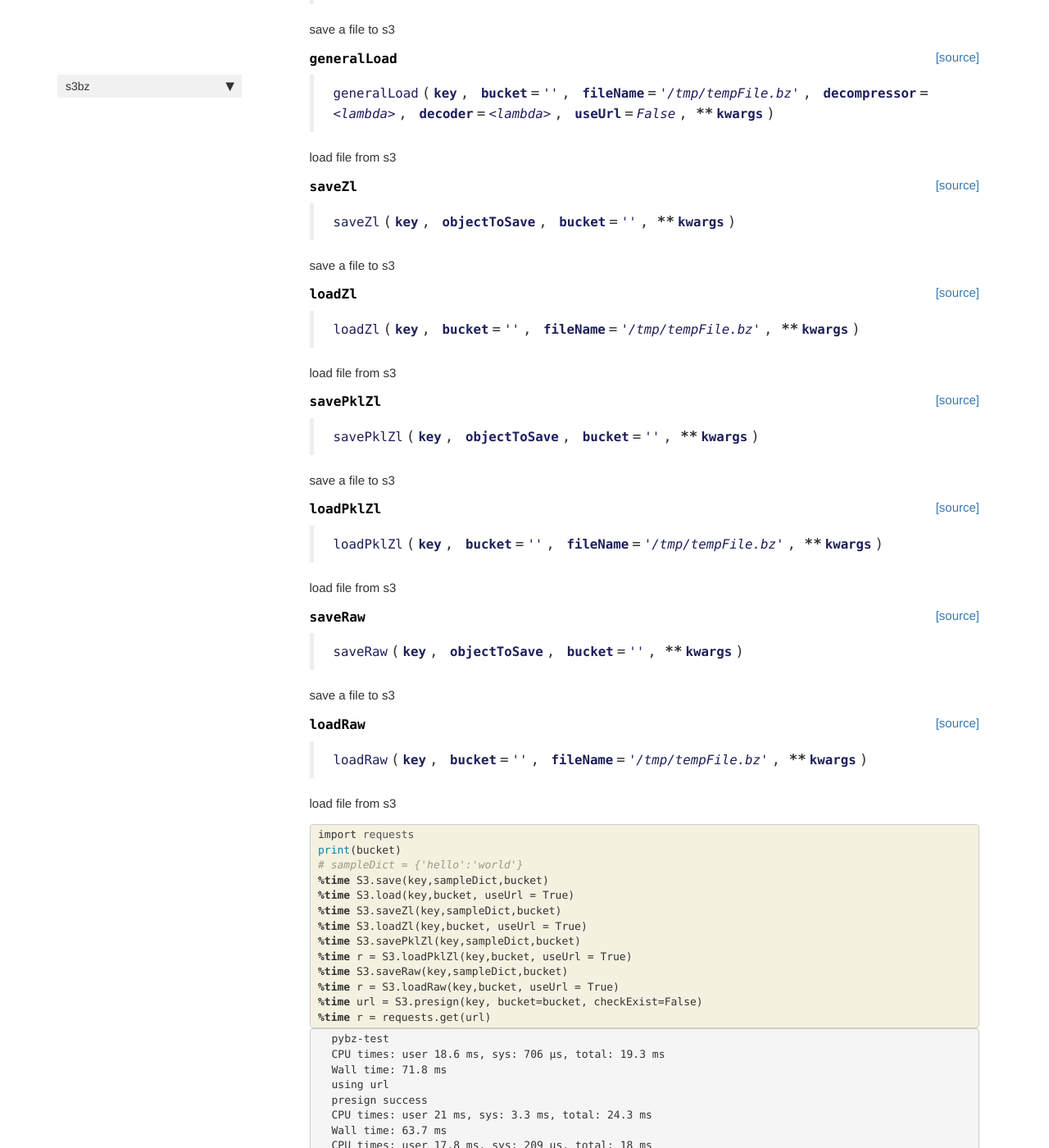
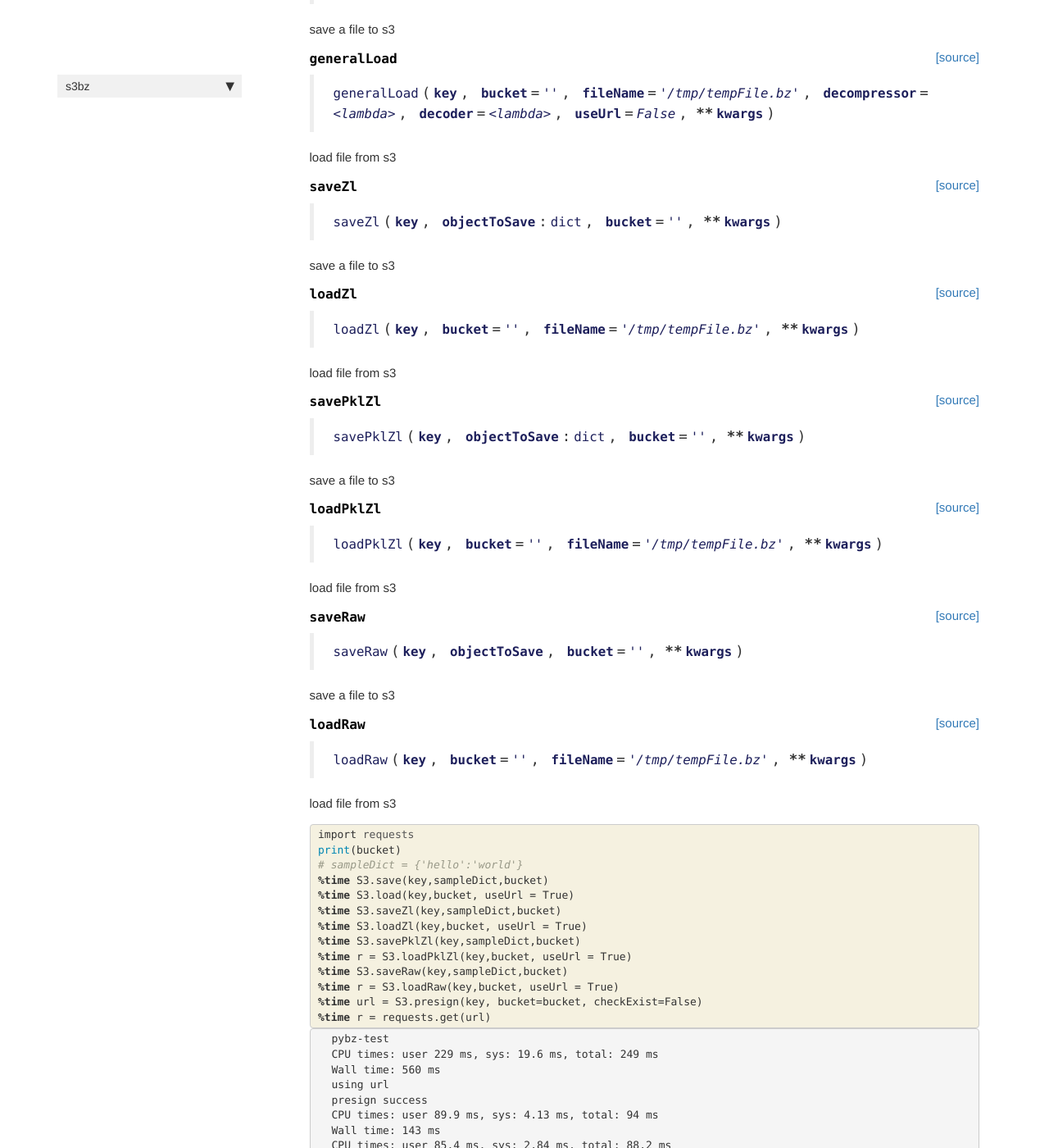
Before and after one commit to thanakijwanavit/s3bz, a Jekyll site: the page built from docs/s3bz.html, in a window 1280 px wide and 1400 px high, scrolled down 845 px. Shown: the whole window at 82% size. Built offline with Jekyll 4.4.1, drawn with Linux system fonts in a browser that asks for light colours; nearby versions of some CDN libraries; comment, search, counter and statistics services are not loaded; some of the changed text lies outside the part shown.

```diff
--- a/docs/s3bz.html
+++ b/docs/s3bz.html
@@ -47,7 +47,7 @@ nb_path: "s3bz.ipynb"
 
 
 <div class="output_markdown rendered_html output_subarea ">
-<h2 id="S3" class="doc_header"><code>class</code> <code>S3</code><a href="https://github.com/fastai/s3bz/tree/master/s3bz/s3bz.py#L13" class="source_link" style="float:right">[source]</a></h2><blockquote><p><code>S3</code>()</p>
+<h2 id="S3" class="doc_header"><code>class</code> <code>S3</code><a href="https://github.com/thanakijwanavit/s3bz/tree/master/s3bz/s3bz.py#L13" class="source_link" style="float:right">[source]</a></h2><blockquote><p><code>S3</code>()</p>
 </blockquote>
 
 </div>
@@ -84,7 +84,7 @@ nb_path: "s3bz.ipynb"
 
 
 <div class="output_markdown rendered_html output_subarea ">
-<h4 id="generalSave" class="doc_header"><code>generalSave</code><a href="https://github.com/fastai/s3bz/tree/master/s3bz/s3bz.py#L121" class="source_link" style="float:right">[source]</a></h4><blockquote><p><code>generalSave</code>(<strong><code>key</code></strong>, <strong><code>objectToSave</code></strong>, <strong><code>bucket</code></strong>=<em><code>''</code></em>, <strong><code>compressor</code></strong>=<em><code>&lt;lambda&gt;</code></em>, <strong><code>encoder</code></strong>=<em><code>&lt;lambda&gt;</code></em>, <strong>**<code>kwargs</code></strong>)</p>
+<h4 id="generalSave" class="doc_header"><code>generalSave</code><a href="https://github.com/thanakijwanavit/s3bz/tree/master/s3bz/s3bz.py#L117" class="source_link" style="float:right">[source]</a></h4><blockquote><p><code>generalSave</code>(<strong><code>key</code></strong>, <strong><code>objectToSave</code></strong>:<code>dict</code>, <strong><code>bucket</code></strong>=<em><code>''</code></em>, <strong><code>compressor</code></strong>=<em><code>&lt;lambda&gt;</code></em>, <strong><code>encoder</code></strong>=<em><code>&lt;lambda&gt;</code></em>, <strong>**<code>kwargs</code></strong>)</p>
 </blockquote>
 <p>save a file to s3</p>
 
@@ -109,7 +109,7 @@ nb_path: "s3bz.ipynb"
 
 
 <div class="output_markdown rendered_html output_subarea ">
-<h4 id="generalLoad" class="doc_header"><code>generalLoad</code><a href="https://github.com/fastai/s3bz/tree/master/s3bz/s3bz.py#L133" class="source_link" style="float:right">[source]</a></h4><blockquote><p><code>generalLoad</code>(<strong><code>key</code></strong>, <strong><code>bucket</code></strong>=<em><code>''</code></em>, <strong><code>fileName</code></strong>=<em><code>'/tmp/tempFile.bz'</code></em>, <strong><code>decompressor</code></strong>=<em><code>&lt;lambda&gt;</code></em>, <strong><code>decoder</code></strong>=<em><code>&lt;lambda&gt;</code></em>, <strong><code>useUrl</code></strong>=<em><code>False</code></em>, <strong>**<code>kwargs</code></strong>)</p>
+<h4 id="generalLoad" class="doc_header"><code>generalLoad</code><a href="https://github.com/thanakijwanavit/s3bz/tree/master/s3bz/s3bz.py#L129" class="source_link" style="float:right">[source]</a></h4><blockquote><p><code>generalLoad</code>(<strong><code>key</code></strong>, <strong><code>bucket</code></strong>=<em><code>''</code></em>, <strong><code>fileName</code></strong>=<em><code>'/tmp/tempFile.bz'</code></em>, <strong><code>decompressor</code></strong>=<em><code>&lt;lambda&gt;</code></em>, <strong><code>decoder</code></strong>=<em><code>&lt;lambda&gt;</code></em>, <strong><code>useUrl</code></strong>=<em><code>False</code></em>, <strong>**<code>kwargs</code></strong>)</p>
 </blockquote>
 <p>load file from s3</p>
 
@@ -134,7 +134,7 @@ nb_path: "s3bz.ipynb"
 
 
 <div class="output_markdown rendered_html output_subarea ">
-<h4 id="saveZl" class="doc_header"><code>saveZl</code><a href="https://github.com/fastai/s3bz/tree/master/s3bz/s3bz.py#L157" class="source_link" style="float:right">[source]</a></h4><blockquote><p><code>saveZl</code>(<strong><code>key</code></strong>, <strong><code>objectToSave</code></strong>, <strong><code>bucket</code></strong>=<em><code>''</code></em>, <strong>**<code>kwargs</code></strong>)</p>
+<h4 id="saveZl" class="doc_header"><code>saveZl</code><a href="https://github.com/thanakijwanavit/s3bz/tree/master/s3bz/s3bz.py#L153" class="source_link" style="float:right">[source]</a></h4><blockquote><p><code>saveZl</code>(<strong><code>key</code></strong>, <strong><code>objectToSave</code></strong>:<code>dict</code>, <strong><code>bucket</code></strong>=<em><code>''</code></em>, <strong>**<code>kwargs</code></strong>)</p>
 </blockquote>
 <p>save a file to s3</p>
 
@@ -159,7 +159,7 @@ nb_path: "s3bz.ipynb"
 
 
 <div class="output_markdown rendered_html output_subarea ">
-<h4 id="loadZl" class="doc_header"><code>loadZl</code><a href="https://github.com/fastai/s3bz/tree/master/s3bz/s3bz.py#L161" class="source_link" style="float:right">[source]</a></h4><blockquote><p><code>loadZl</code>(<strong><code>key</code></strong>, <strong><code>bucket</code></strong>=<em><code>''</code></em>, <strong><code>fileName</code></strong>=<em><code>'/tmp/tempFile.bz'</code></em>, <strong>**<code>kwargs</code></strong>)</p>
+<h4 id="loadZl" class="doc_header"><code>loadZl</code><a href="https://github.com/thanakijwanavit/s3bz/tree/master/s3bz/s3bz.py#L157" class="source_link" style="float:right">[source]</a></h4><blockquote><p><code>loadZl</code>(<strong><code>key</code></strong>, <strong><code>bucket</code></strong>=<em><code>''</code></em>, <strong><code>fileName</code></strong>=<em><code>'/tmp/tempFile.bz'</code></em>, <strong>**<code>kwargs</code></strong>)</p>
 </blockquote>
 <p>load file from s3</p>
 
@@ -184,7 +184,7 @@ nb_path: "s3bz.ipynb"
 
 
 <div class="output_markdown rendered_html output_subarea ">
-<h4 id="savePklZl" class="doc_header"><code>savePklZl</code><a href="https://github.com/fastai/s3bz/tree/master/s3bz/s3bz.py#L166" class="source_link" style="float:right">[source]</a></h4><blockquote><p><code>savePklZl</code>(<strong><code>key</code></strong>, <strong><code>objectToSave</code></strong>, <strong><code>bucket</code></strong>=<em><code>''</code></em>, <strong>**<code>kwargs</code></strong>)</p>
+<h4 id="savePklZl" class="doc_header"><code>savePklZl</code><a href="https://github.com/thanakijwanavit/s3bz/tree/master/s3bz/s3bz.py#L162" class="source_link" style="float:right">[source]</a></h4><blockquote><p><code>savePklZl</code>(<strong><code>key</code></strong>, <strong><code>objectToSave</code></strong>:<code>dict</code>, <strong><code>bucket</code></strong>=<em><code>''</code></em>, <strong>**<code>kwargs</code></strong>)</p>
 </blockquote>
 <p>save a file to s3</p>
 
@@ -209,7 +209,7 @@ nb_path: "s3bz.ipynb"
 
 
 <div class="output_markdown rendered_html output_subarea ">
-<h4 id="loadPklZl" class="doc_header"><code>loadPklZl</code><a href="https://github.com/fastai/s3bz/tree/master/s3bz/s3bz.py#L174" class="source_link" style="float:right">[source]</a></h4><blockquote><p><code>loadPklZl</code>(<strong><code>key</code></strong>, <strong><code>bucket</code></strong>=<em><code>''</code></em>, <strong><code>fileName</code></strong>=<em><code>'/tmp/tempFile.bz'</code></em>, <strong>**<code>kwargs</code></strong>)</p>
+<h4 id="loadPklZl" class="doc_header"><code>loadPklZl</code><a href="https://github.com/thanakijwanavit/s3bz/tree/master/s3bz/s3bz.py#L170" class="source_link" style="float:right">[source]</a></h4><blockquote><p><code>loadPklZl</code>(<strong><code>key</code></strong>, <strong><code>bucket</code></strong>=<em><code>''</code></em>, <strong><code>fileName</code></strong>=<em><code>'/tmp/tempFile.bz'</code></em>, <strong>**<code>kwargs</code></strong>)</p>
 </blockquote>
 <p>load file from s3</p>
 
@@ -234,7 +234,7 @@ nb_path: "s3bz.ipynb"
 
 
 <div class="output_markdown rendered_html output_subarea ">
-<h4 id="saveRaw" class="doc_header"><code>saveRaw</code><a href="https://github.com/fastai/s3bz/tree/master/s3bz/s3bz.py#L181" class="source_link" style="float:right">[source]</a></h4><blockquote><p><code>saveRaw</code>(<strong><code>key</code></strong>, <strong><code>objectToSave</code></strong>, <strong><code>bucket</code></strong>=<em><code>''</code></em>, <strong>**<code>kwargs</code></strong>)</p>
+<h4 id="saveRaw" class="doc_header"><code>saveRaw</code><a href="https://github.com/thanakijwanavit/s3bz/tree/master/s3bz/s3bz.py#L177" class="source_link" style="float:right">[source]</a></h4><blockquote><p><code>saveRaw</code>(<strong><code>key</code></strong>, <strong><code>objectToSave</code></strong>, <strong><code>bucket</code></strong>=<em><code>''</code></em>, <strong>**<code>kwargs</code></strong>)</p>
 </blockquote>
 <p>save a file to s3</p>
 
@@ -259,7 +259,7 @@ nb_path: "s3bz.ipynb"
 
 
 <div class="output_markdown rendered_html output_subarea ">
-<h4 id="loadRaw" class="doc_header"><code>loadRaw</code><a href="https://github.com/fastai/s3bz/tree/master/s3bz/s3bz.py#L187" class="source_link" style="float:right">[source]</a></h4><blockquote><p><code>loadRaw</code>(<strong><code>key</code></strong>, <strong><code>bucket</code></strong>=<em><code>''</code></em>, <strong><code>fileName</code></strong>=<em><code>'/tmp/tempFile.bz'</code></em>, <strong>**<code>kwargs</code></strong>)</p>
+<h4 id="loadRaw" class="doc_header"><code>loadRaw</code><a href="https://github.com/thanakijwanavit/s3bz/tree/master/s3bz/s3bz.py#L183" class="source_link" style="float:right">[source]</a></h4><blockquote><p><code>loadRaw</code>(<strong><code>key</code></strong>, <strong><code>bucket</code></strong>=<em><code>''</code></em>, <strong><code>fileName</code></strong>=<em><code>'/tmp/tempFile.bz'</code></em>, <strong>**<code>kwargs</code></strong>)</p>
 </blockquote>
 <p>load file from s3</p>
 
@@ -313,34 +313,34 @@ nb_path: "s3bz.ipynb"
 
 <div class="output_subarea output_stream output_stdout output_text">
 <pre>pybz-test
-CPU times: user 18.6 ms, sys: 706 µs, total: 19.3 ms
-Wall time: 71.8 ms
+CPU times: user 229 ms, sys: 19.6 ms, total: 249 ms
+Wall time: 560 ms
 using url
 presign success
-CPU times: user 21 ms, sys: 3.3 ms, total: 24.3 ms
-Wall time: 63.7 ms
-CPU times: user 17.8 ms, sys: 209 µs, total: 18 ms
-Wall time: 167 ms
+CPU times: user 89.9 ms, sys: 4.13 ms, total: 94 ms
+Wall time: 143 ms
+CPU times: user 85.4 ms, sys: 2.84 ms, total: 88.2 ms
+Wall time: 304 ms
 using url
 presign success
-CPU times: user 22.1 ms, sys: 0 ns, total: 22.1 ms
-Wall time: 80 ms
-CPU times: user 17.3 ms, sys: 0 ns, total: 17.3 ms
-Wall time: 75.6 ms
+CPU times: user 92.2 ms, sys: 3.9 ms, total: 96.1 ms
+Wall time: 258 ms
+CPU times: user 73.9 ms, sys: 10.4 ms, total: 84.3 ms
+Wall time: 232 ms
 using url
 presign success
-CPU times: user 24.5 ms, sys: 202 µs, total: 24.7 ms
-Wall time: 76.7 ms
-CPU times: user 14 ms, sys: 3.4 ms, total: 17.4 ms
-Wall time: 71.8 ms
+CPU times: user 41.1 ms, sys: 4.18 ms, total: 45.3 ms
+Wall time: 109 ms
+CPU times: user 47.2 ms, sys: 0 ns, total: 47.2 ms
+Wall time: 392 ms
 using url
 presign success
-CPU times: user 22.5 ms, sys: 276 µs, total: 22.8 ms
-Wall time: 65.5 ms
-CPU times: user 5.71 ms, sys: 0 ns, total: 5.71 ms
-Wall time: 5.52 ms
-CPU times: user 13 ms, sys: 0 ns, total: 13 ms
-Wall time: 99.9 ms
+CPU times: user 57.3 ms, sys: 524 µs, total: 57.8 ms
+Wall time: 190 ms
+CPU times: user 5.18 ms, sys: 167 µs, total: 5.35 ms
+Wall time: 5.36 ms
+CPU times: user 20.3 ms, sys: 639 µs, total: 21 ms
+Wall time: 88.4 ms
 </pre>
 </div>
 </div>
@@ -362,7 +362,7 @@ Wall time: 99.9 ms
 
 
 <div class="output_markdown rendered_html output_subarea ">
-<h2 id="Requests" class="doc_header"><code>class</code> <code>Requests</code><a href="https://github.com/fastai/s3bz/tree/master/s3bz/s3bz.py#L197" class="source_link" style="float:right">[source]</a></h2><blockquote><p><code>Requests</code>()</p>
+<h2 id="Requests" class="doc_header"><code>class</code> <code>Requests</code><a href="https://github.com/thanakijwanavit/s3bz/tree/master/s3bz/s3bz.py#L193" class="source_link" style="float:right">[source]</a></h2><blockquote><p><code>Requests</code>()</p>
 </blockquote>
 <p>for uploading and downloading contents from url</p>
 
@@ -483,7 +483,7 @@ Wall time: 99.9 ms
     <div class="input_area">
 <div class=" highlight hl-ipython3"><pre><span></span><span class="o">%</span><span class="k">time</span> S3.presign(key=&#39;allData&#39;, bucket = &#39;product-bucket-dev-manual&#39;)
 <span class="o">%</span><span class="k">time</span> S3.presign(key=&#39;allData&#39;, bucket = &#39;product-bucket-dev-manual&#39;, checkExist=False)
-<span class="o">%</span><span class="k">time</span> S3.exist(key=&#39;allData&#39;, bucket = &#39;product-bucket-dev-manual&#39;)
+<span class="o">%</span><span class="k">timeit</span> S3.exist(key=&#39;allData&#39;, bucket = &#39;product-bucket-dev-manual&#39;)
 </pre></div>
 
     </div>
@@ -496,24 +496,13 @@ Wall time: 99.9 ms
 <div class="output_area">
 
 <div class="output_subarea output_stream output_stdout output_text">
-<pre>CPU times: user 23.9 ms, sys: 4.01 ms, total: 27.9 ms
-Wall time: 118 ms
-CPU times: user 2.93 ms, sys: 3.89 ms, total: 6.82 ms
-Wall time: 6.84 ms
-CPU times: user 17.4 ms, sys: 0 ns, total: 17.4 ms
-Wall time: 103 ms
+<pre>CPU times: user 29.1 ms, sys: 3.31 ms, total: 32.4 ms
+Wall time: 192 ms
+CPU times: user 4.83 ms, sys: 139 µs, total: 4.97 ms
+Wall time: 4.98 ms
+129 ms ± 5.54 ms per loop (mean ± std. dev. of 7 runs, 10 loops each)
 </pre>
 </div>
-</div>
-
-<div class="output_area">
-
-
-
-<div class="output_text output_subarea output_execute_result">
-<pre>True</pre>
-</div>
-
 </div>
 
 </div>
@@ -551,7 +540,7 @@ Wall time: 103 ms
 <div class="output_area">
 
 <div class="output_subarea output_stream output_stdout output_text">
-<pre>CPU times: user 17.2 ms, sys: 0 ns, total: 17.2 ms
+<pre>CPU times: user 18.4 ms, sys: 0 ns, total: 18.4 ms
 Wall time: 55.3 ms
 </pre>
 </div>
@@ -574,7 +563,7 @@ Wall time: 55.3 ms
 
 
 <div class="output_markdown rendered_html output_subarea ">
-<h4 id="createBucket" class="doc_header"><code>createBucket</code><a href="https://github.com/fastai/s3bz/tree/master/s3bz/s3bz.py#L214" class="source_link" style="float:right">[source]</a></h4><blockquote><p><code>createBucket</code>(<strong><code>bucket</code></strong>:<code>str</code>, <strong>**<code>kwargs</code></strong>)</p>
+<h4 id="createBucket" class="doc_header"><code>createBucket</code><a href="https://github.com/thanakijwanavit/s3bz/tree/master/s3bz/s3bz.py#L210" class="source_link" style="float:right">[source]</a></h4><blockquote><p><code>createBucket</code>(<strong><code>bucket</code></strong>:<code>str</code>, <strong>**<code>kwargs</code></strong>)</p>
 </blockquote>
 
 </div>
@@ -598,7 +587,7 @@ Wall time: 55.3 ms
 
 
 <div class="output_markdown rendered_html output_subarea ">
-<h4 id="deleteBucket" class="doc_header"><code>deleteBucket</code><a href="https://github.com/fastai/s3bz/tree/master/s3bz/s3bz.py#L230" class="source_link" style="float:right">[source]</a></h4><blockquote><p><code>deleteBucket</code>(<strong><code>bucket</code></strong>:<code>str</code>, <strong>**<code>kwargs</code></strong>)</p>
+<h4 id="deleteBucket" class="doc_header"><code>deleteBucket</code><a href="https://github.com/thanakijwanavit/s3bz/tree/master/s3bz/s3bz.py#L226" class="source_link" style="float:right">[source]</a></h4><blockquote><p><code>deleteBucket</code>(<strong><code>bucket</code></strong>:<code>str</code>, <strong>**<code>kwargs</code></strong>)</p>
 </blockquote>
 
 </div>
--- a/s3bz/__init__.py
+++ b/s3bz/__init__.py
@@ -1 +1 @@
-__version__ = "0.1.8"
+__version__ = "0.1.9"
--- a/s3bz/_nbdev.py
+++ b/s3bz/_nbdev.py
@@ -17,8 +17,8 @@ index = {"S3": "s3bz.ipynb",
 
 modules = ["s3bz.py"]
 
-doc_url = "https://fastai.github.io/s3bz/"
+doc_url = "https://thanakijwanavit.github.io/s3bz/"
 
-git_url = "https://github.com/fastai/s3bz/tree/master/"
+git_url = "https://github.com/thanakijwanavit/s3bz/tree/master/"
 
 def custom_doc_links(name): return None
```
Also changed, not shown: docs/index.html (+7 -0 lines), s3bz/s3bz.py (+5 -9 lines), README.md, 3 other files.
